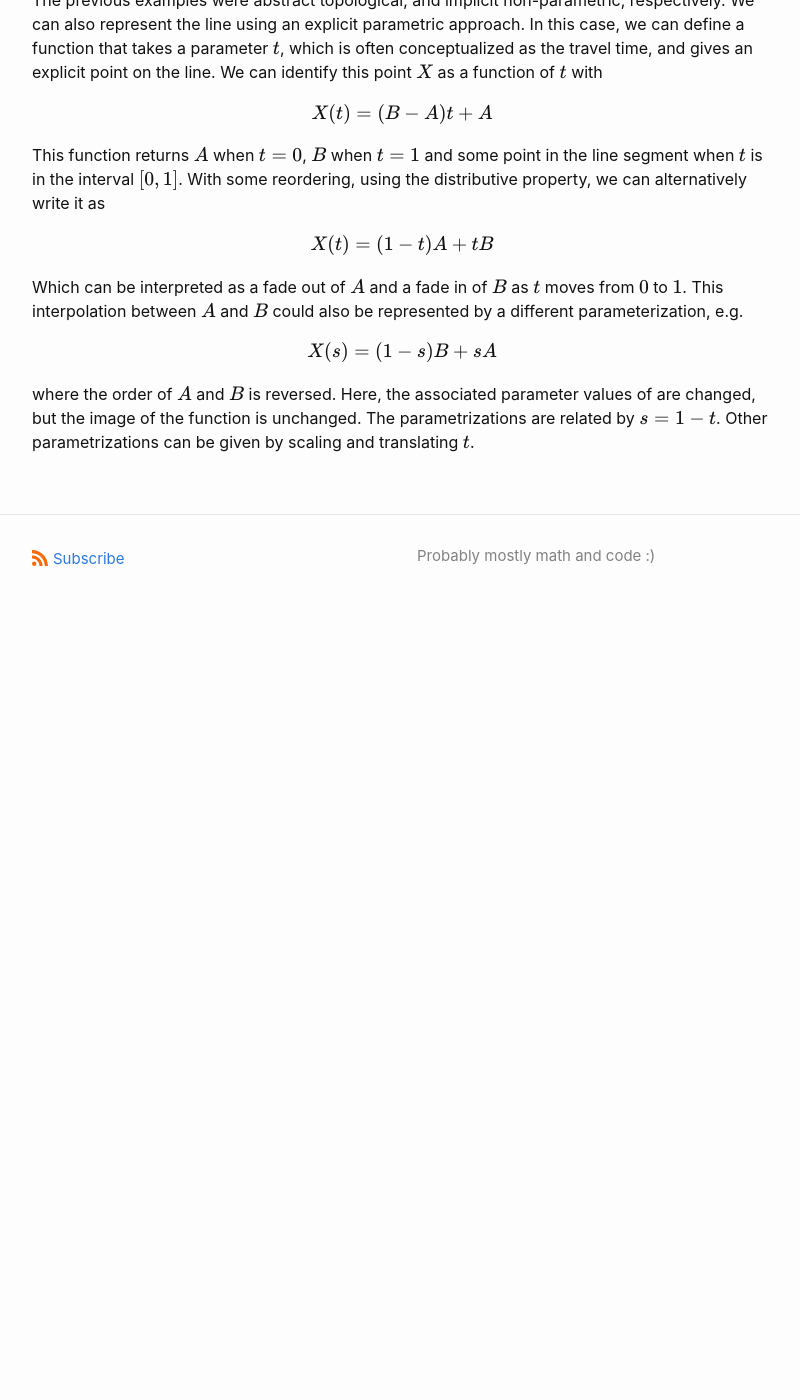
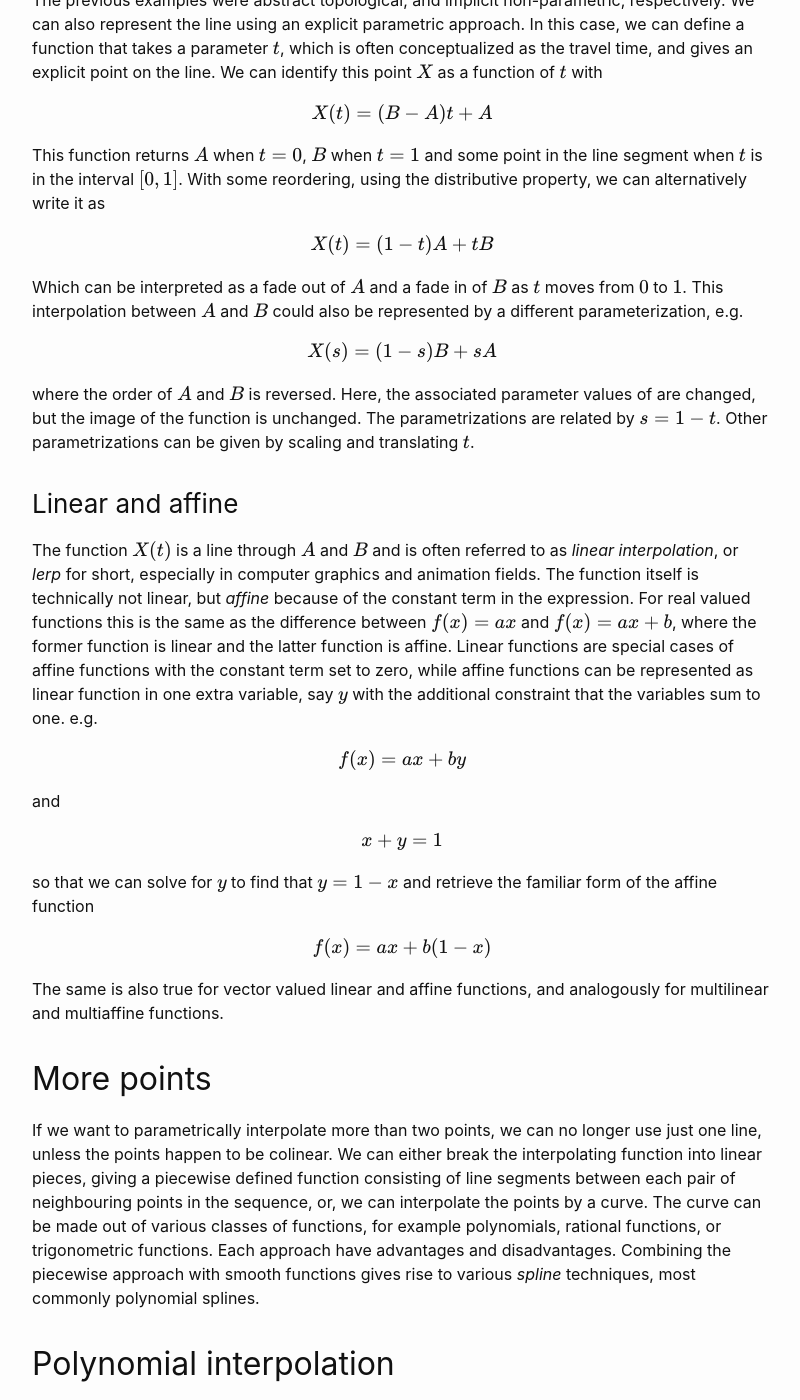
Before and after one commit to torgeiba/torgeiba.github.io, a Jekyll site: the page built from _posts/2022-09-10-polynomial-interpolation.md, in a window 1280 px wide and 1400 px high, scrolled down 1311 px. Shown: the whole window, without its empty margins (238-1038 px from the left). Built offline with Jekyll 4.4.1, drawn with Linux system fonts in a browser that asks for light colours; our own code applies the rules of GitHub Pages for plain Markdown files; formulas are drawn with MathJax 3; before the commit the page ends 1941 px from its top, so only the background shows below that; some of the changed text lies outside the part shown.

Commit message:
Update 2022-09-10-polynomial-interpolation.md

```diff
--- a/_posts/2022-09-10-polynomial-interpolation.md
+++ b/_posts/2022-09-10-polynomial-interpolation.md
@@ -38,7 +38,9 @@ $$g(X) = ||r(X)||$$
 ## Parametric lines and curves
 
 The previous examples were abstract topological, and implicit non-parametric, respectively.
-We can also represent the line using an explicit parametric approach. In this case, we can define a function that takes a parameter $t$, which is often conceptualized as the travel time, and gives an explicit point on the line. We can identify this point $X$ as a function of $t$ with
+We can also represent the line using an explicit parametric approach.
+In this case, we can define a function that takes a parameter $t$, which is often conceptualized as the travel time,
+and gives an explicit point on the line. We can identify this point $X$ as a function of $t$ with
 
 $$X(t) = (B - A) t + A$$
 
@@ -54,3 +56,47 @@ $$X(s) = (1 - s)B + sA$$
 
 where the order of $A$ and $B$ is reversed. Here, the associated parameter values of are changed, but the image of the function is unchanged.
 The parametrizations are related by $s = 1 - t$. Other parametrizations can be given by scaling and translating $t$.
+
+### Linear and affine
+
+The function $X(t)$ is a line through $A$ and $B$ and is often referred to as *linear interpolation*,
+or *lerp* for short, especially in computer graphics and animation fields. The function itself is technically not linear,
+but *affine* because of the constant term in the expression.
+For real valued functions this is the same as the difference between $f(x) = ax$ and $f(x) = ax + b$,
+where the former function is linear and the latter function is affine.
+Linear functions are special cases of affine functions with the constant term set to zero, while affine functions can be represented as
+linear function in one extra variable, say $y$ with the additional constraint that the variables sum to one. e.g.
+
+$$f(x) = ax + by$$
+
+and
+
+$$ x + y = 1$$
+
+so that we can solve for $y$ to find that $y = 1 - x$ and retrieve the familiar form of the affine function
+
+$$f(x) = ax + b(1-x) $$
+
+The same is also true for vector valued linear and affine functions, and analogously for multilinear and multiaffine functions.
+
+## More points
+
+If we want to parametrically interpolate more than two points, we can no longer use just one line, unless the points happen to be colinear.
+We can either break the interpolating function into linear pieces, giving a piecewise defined function consisting of line segments between each pair of neighbouring
+points in the sequence, or, we can interpolate the points by a curve. The curve can be made out of various classes of functions, for example polynomials,
+rational functions, or trigonometric functions.
+Each approach have advantages and disadvantages. Combining the piecewise approach with smooth functions gives rise to various *spline* techniques,
+most commonly polynomial splines.
+
+## Polynomial interpolation
+
+In order for a polynomial function to interpolate a set of points, the polynomial must in general be of degree one less than the number of points we wish to
+interpolate. E.g linear (degree one) to interpolate two points, and cubic (degree three) to interpolate four points.
+Keep in mind that in degenerate cases, the interpolating polynomial has lower degree than the number of points.
+For example if all points coincide, then the interpolating polynomial is just a constant. If they are colinear, then the polynomial is degree one,
+and if they all lie on a parabola, then the polynomial is quadratic. But we can always interpolate $N$ points with a degree $d = N-1$ polynomial if we include
+the lower degree polynomials as special cases of the degree $d$ polynomials.
+
+Polynomials can be represented in various different bases, as linear combinations of basis polynomials,
+but in general the interpolating polynomials of a set of points is *unique*.
+The various interpolating polynomials are just the same polynomial expressed in different bases, e.g. Lagrange interpolation, Newton interpolation, etc.
```
